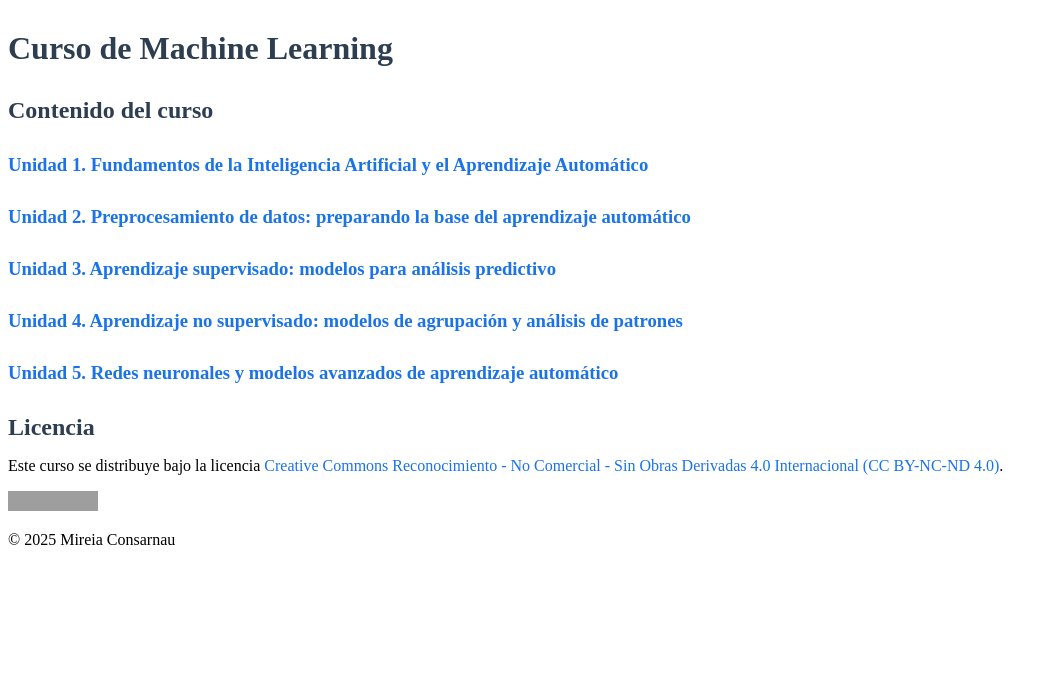
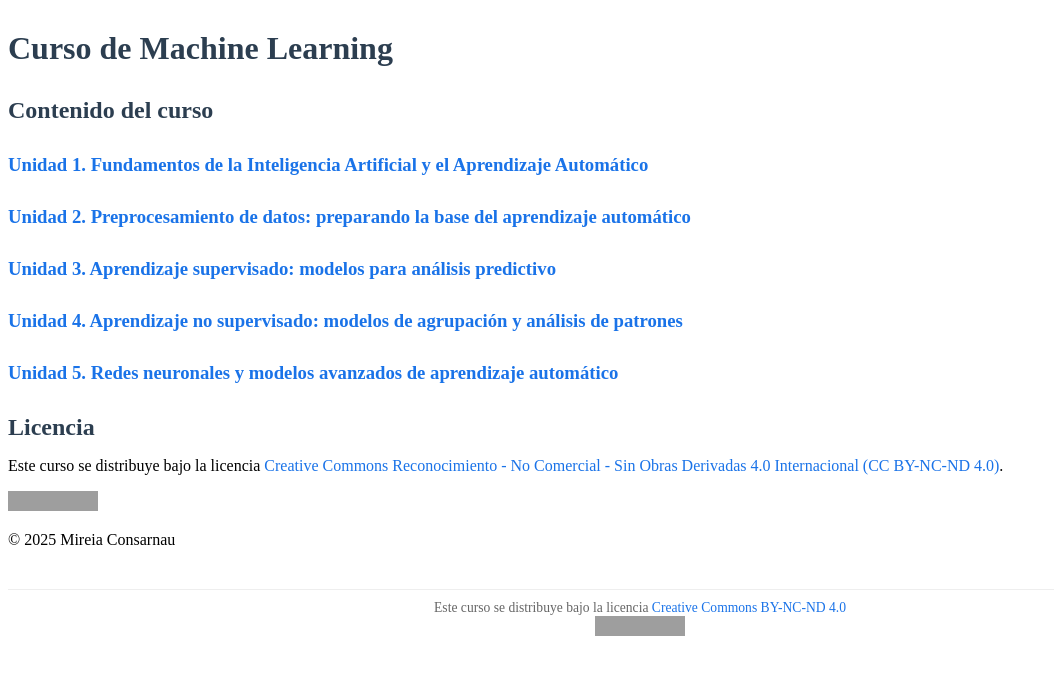
Before and after one commit to mireiaconsarnau/machine_learning, a Jekyll site: the page built from index.md, in a window 1280 px wide. Shown: the top 675 px of the page, without its empty margins (0-1054 px from the left). Built offline with Jekyll 4.4.1, drawn with Linux system fonts in a browser that asks for light colours; grey boxes are pictures that could not be loaded.

Commit message:
Update default.html

```diff
--- a/_layouts/default.html
+++ b/_layouts/default.html
@@ -9,5 +9,11 @@
 <body>
    <h1>{{ page.title }}</h1>
   {{ content }}
+<footer class="license" style="font-size:0.85em; color:#666; margin-top:40px; border-top:1px solid #eee; padding-top:10px; text-align:center;">
+  Este curso se distribuye bajo la licencia
+  <a href="/machine_learning/LICENSE.md">Creative Commons BY-NC-ND 4.0</a>
+  <br/>
+  <img src="https://licensebuttons.net/l/by-nc-nd/4.0/88x31.png" alt="Licencia CC BY-NC-ND 4.0" />
+</footer>
 </body>
 </html>
```
